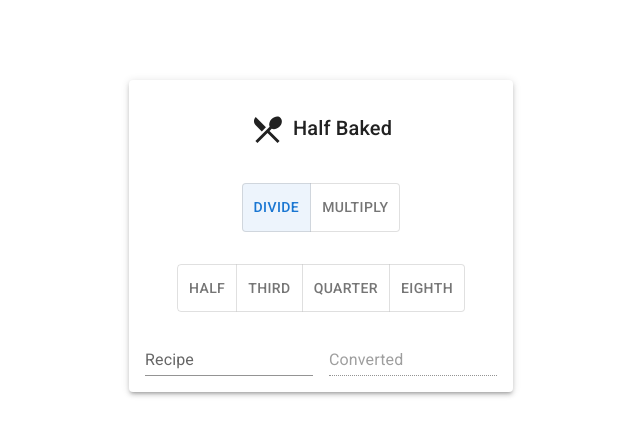
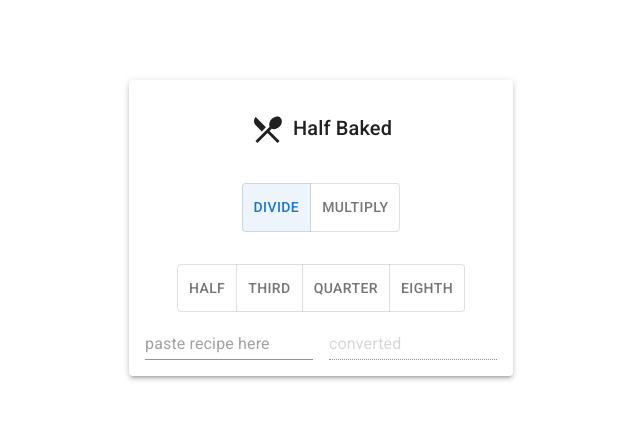
Before and after one commit to nsofianos/half-baked, a React (Create React App) app: page / in a window 1280 px wide. Shown: the top 436 px of the page, without its empty margins (319-959 px from the left). Built offline with nearby package versions, Linux system fonts and the light colour scheme.

Commit message:
fix textfield props, add state to convert static recipe

```diff
--- a/src/App.js
+++ b/src/App.js
@@ -1,5 +1,6 @@
 import Adjuster from "./components/Adjuster";
 import "./App.css";
+import { useState } from "react";
 import RestaurantMenuIcon from "@mui/icons-material/RestaurantMenu";
 import {
   Paper,
@@ -12,6 +13,11 @@ import {
 } from "@mui/material";
 
 function App() {
+  const [currentRecipe, setCurrentRecipe] = useState("");
+  const recipeChangeHandler = (event) => {
+    setCurrentRecipe(event.target.value);
+  };
+
   return (
     <Container component="main" maxWidth="sm" sx={{ mt: 10, mb: 5 }}>
       <CssBaseline>
@@ -46,23 +52,24 @@ function App() {
             >
               <Grid item xs={6}>
                 <TextField
-                  id="outlined-basic"
-                  label="Recipe"
+                  id="pasted-recipe"
                   multiline
                   variant="standard"
                   placeholder="paste recipe here"
+                  onChange={recipeChangeHandler}
                 />
               </Grid>
               <Grid item xs={6}>
                 <TextField
-                  id="outlined-basic"
-                  label="Converted"
+                  id="converted-recipe"
+                  placeholder="converted"
                   multiline
                   disabled
                   variant="standard"
                   InputProps={{
                     readOnly: true,
                   }}
+                  value={currentRecipe}
                 />
               </Grid>
             </Grid>
```
